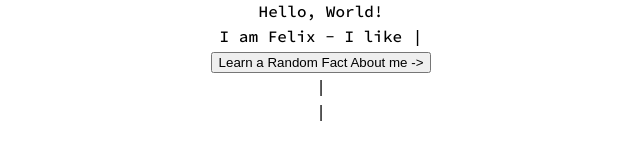
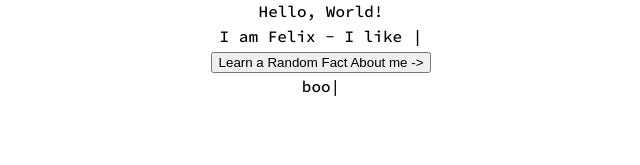
Before and after one commit to felicianodev/simple-website, a React (Create React App) app: page / in a window 1280 px wide. Shown: the top 165 px of the page, without its empty margins (319-959 px from the left). Built offline with nearby package versions, Linux system fonts and the light colour scheme.

Commit message:
Fix typedjs

```diff
--- a/src/App.js
+++ b/src/App.js
@@ -7,7 +7,7 @@ import TypingContainer from './components/Typing';
 
 
 function App() {
-  const [currentFact, setFact] = useState('');
+  const [currentFact, setFact] = useState('boo');
   function getRandomFact() {
     const randomElement = FACTS[Math.floor(Math.random() * FACTS.length)];
     if (currentFact === randomElement) {
@@ -19,9 +19,8 @@ function App() {
   useEffect(() => {
 
   }, [currentFact])
-  const showCurrentFact = (fact) => {
-    console.log('boo')
-    return <TypingContainer string={fact} />
+  const showCurrentFact = () => {
+    return <TypingContainer string={currentFact} />
   }
   return (
     <div className="App">
@@ -33,8 +32,8 @@ function App() {
       />
 
       <button onClick={() => getRandomFact()}> Learn a Random Fact About me -> </button>
-     {/*  {showCurrentFact(currentFact)} */}
-     <TypingContainer string={currentFact} />
+      <TypingContainer string={currentFact} />
+
     </div>
   );
 }
--- a/src/components/Typing.js
+++ b/src/components/Typing.js
@@ -5,56 +5,26 @@ const TypingContainer = (string) => {
     const [currentFact, setFact] = useState('boo');
     const [resetTypewriter, setTypewriter] = useState(false);
     var typeRef = useRef(null)
-
-    //const helper = useMemo(() => new Typed(typeRef, options), []);
     console.log('in comp', string)
     var options = {
-      strings: [
-
-      ]
+      strings: []
     }
+    options.strings.push(currentFact)
 
     useEffect(() => {
       setFact(string.string)
-      options.strings.push(currentFact)
       if(!typeRef.current) {
-        console.log('oh yea')
         var typed = new Typed(typeRef, options)
-      } else {
-        console.log('in else')
-        typeRef.current.value = "fsa"
       }
-      //typed.onStringTyped(string.string)
       typed.start()
+      return () => {
+        typed.destroy()
+      };
     })
-
-  //const [ref, setRef] = useState(null);
-
-/*   const onRefChange = useCallback(node => {
-    // ref value changed to node
-    setRef(node); // e.g. change ref state to trigger re-render
-    if (node === null) {
-      // node is null, if DOM node of ref had been unmounted before
-    } else {
-      // ref value exists
-      var options = {
-          strings: [string]
-      }
-      var typed = new Typed(node, options)
-
-    }
-  }, []); */
-
-/*   var options = {
-    strings: [
-        string.string
-    ]
-  }
-  var typed = new Typed(typeRef, options) */
 
     return (
       <div className="Typing">
-        <div ref={(el) => {typeRef = el} } key={currentFact}></div>
+        <span ref={(el) => {typeRef = el} } key={currentFact}></span>
       </div>
     );
   }
```
